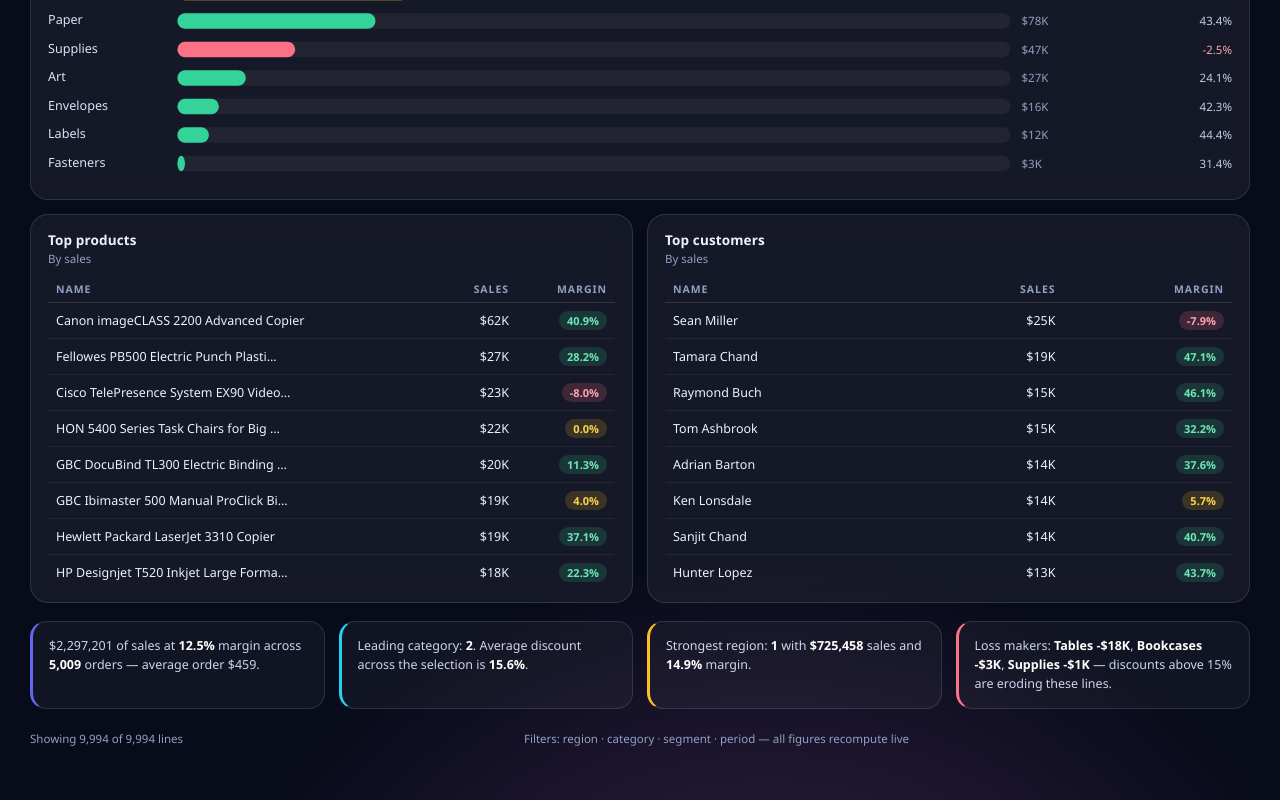
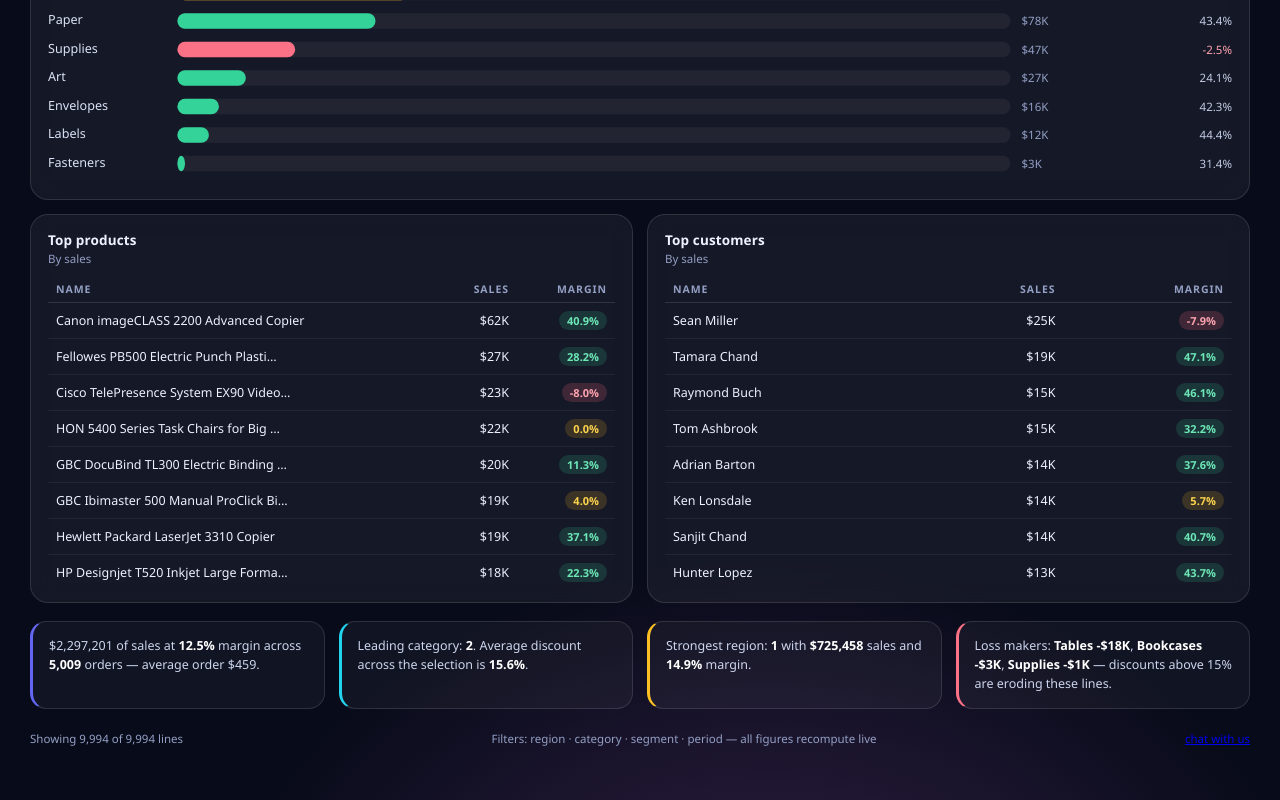
Before and after one commit to pavethrar-dotcom/DATA-FOR-TRIAL-, a plain HTML site: page index.html in a window 1280 px wide. Shown: the part 1633-2433 px from the top of the page. Drawn offline with Linux system fonts and the light colour scheme.

Commit message:
Update index.html

```diff
--- a/index.html
+++ b/index.html
@@ -163,8 +163,8 @@
     <span id="footLeft"></span>
     <span>Filters: region · category · segment · period — all figures recompute live</span>
     <a href="https://vdk-viber-runtime-prod.bot.botpress.host/edge/?botId=3fcb1d88-e05a-4ea7-987e-7a6e7c44fd6b"
-   target="_blank"
-   class="chat-button">
+   target="_blank">
+     chat with us </a>
   </footer>
 </div>
 <div class="tip" id="tip"></div>
```
